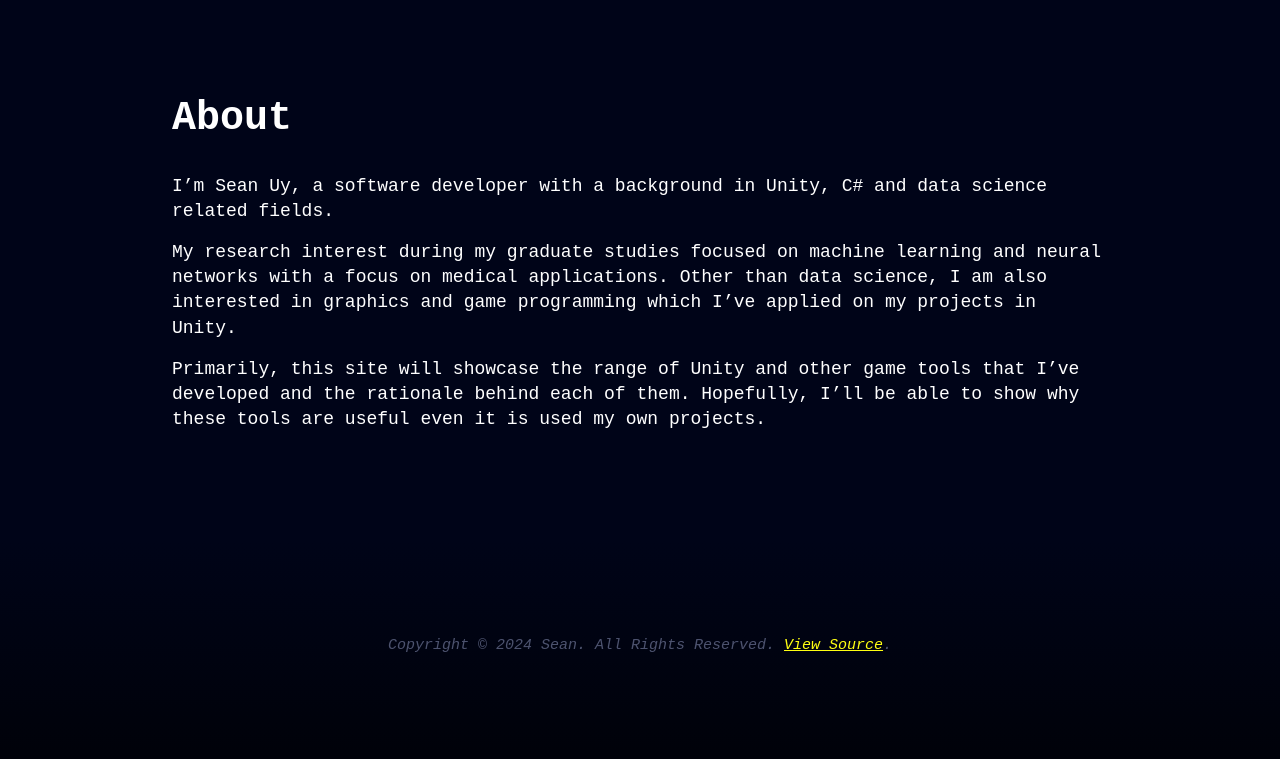
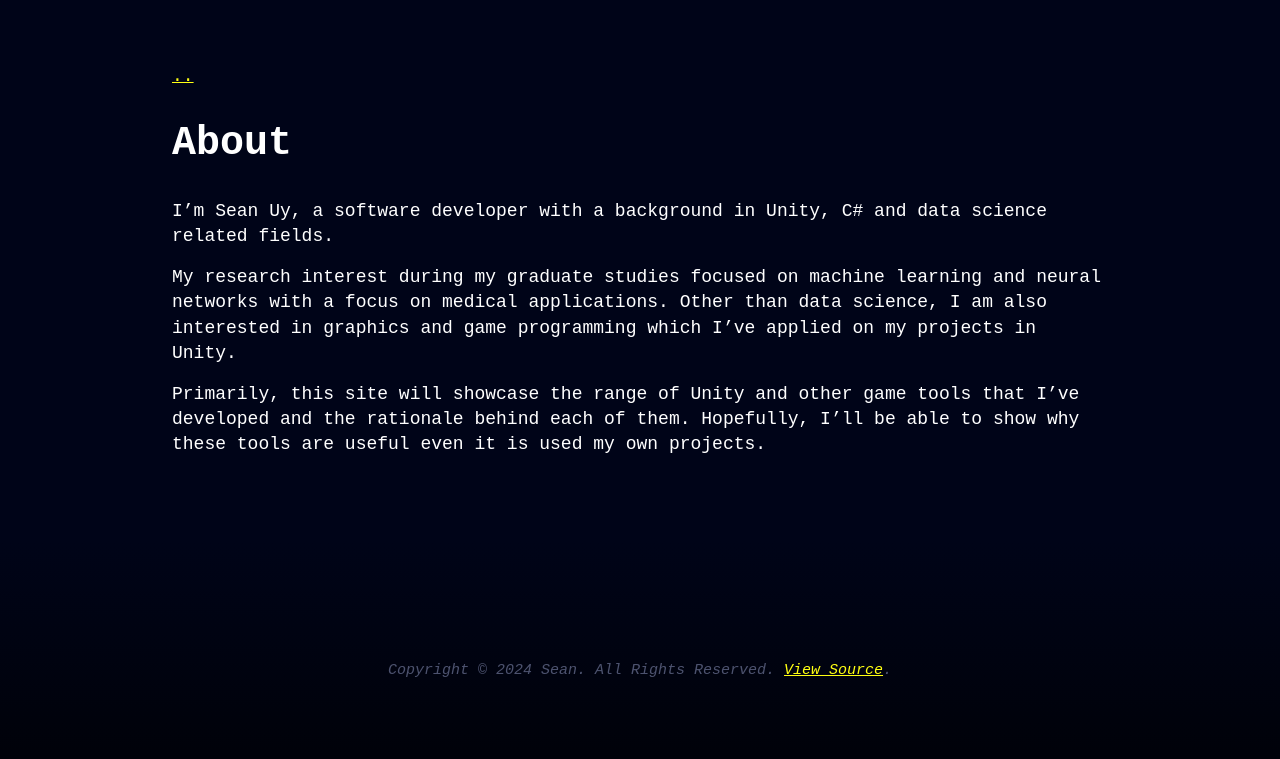
Before and after one commit to seanrich92/seanrich92.github.io, a Jekyll site: the page built from about.markdown, in a window 1280 px wide. Shown: the top 759 px of the page. Built offline with Jekyll 4.4.1, drawn with Linux system fonts in a browser that asks for light colours.

Commit message:
Update _config.yml

```diff
--- a/_config.yml
+++ b/_config.yml
@@ -38,6 +38,7 @@ theme: minima
 
 theme_config:
   appearance: "dark" # can be "light", "dark" or "auto"
+  back_home_text: ".." # customize text for homepage link in post layout
 
 plugins:
   - jekyll-feed
```
